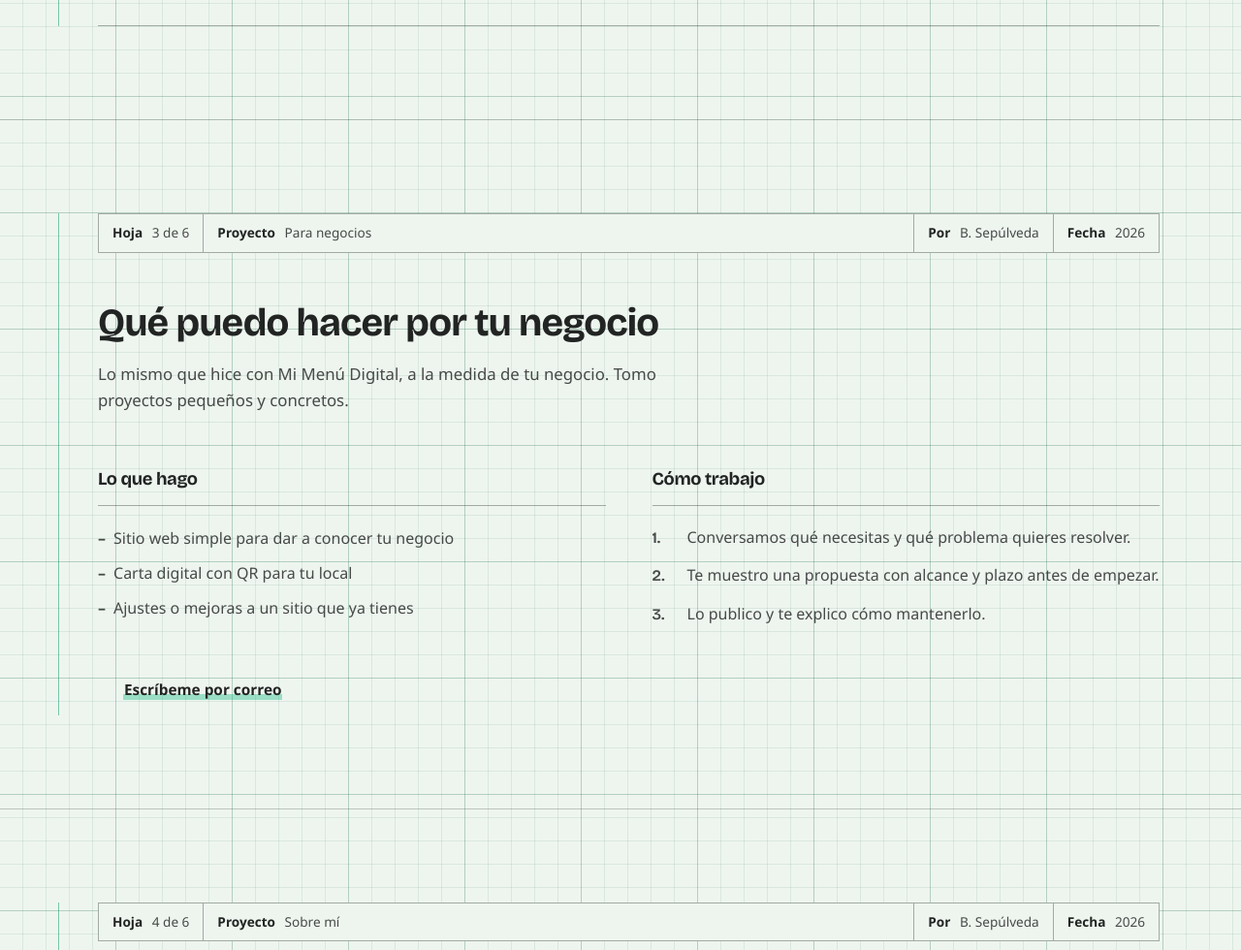
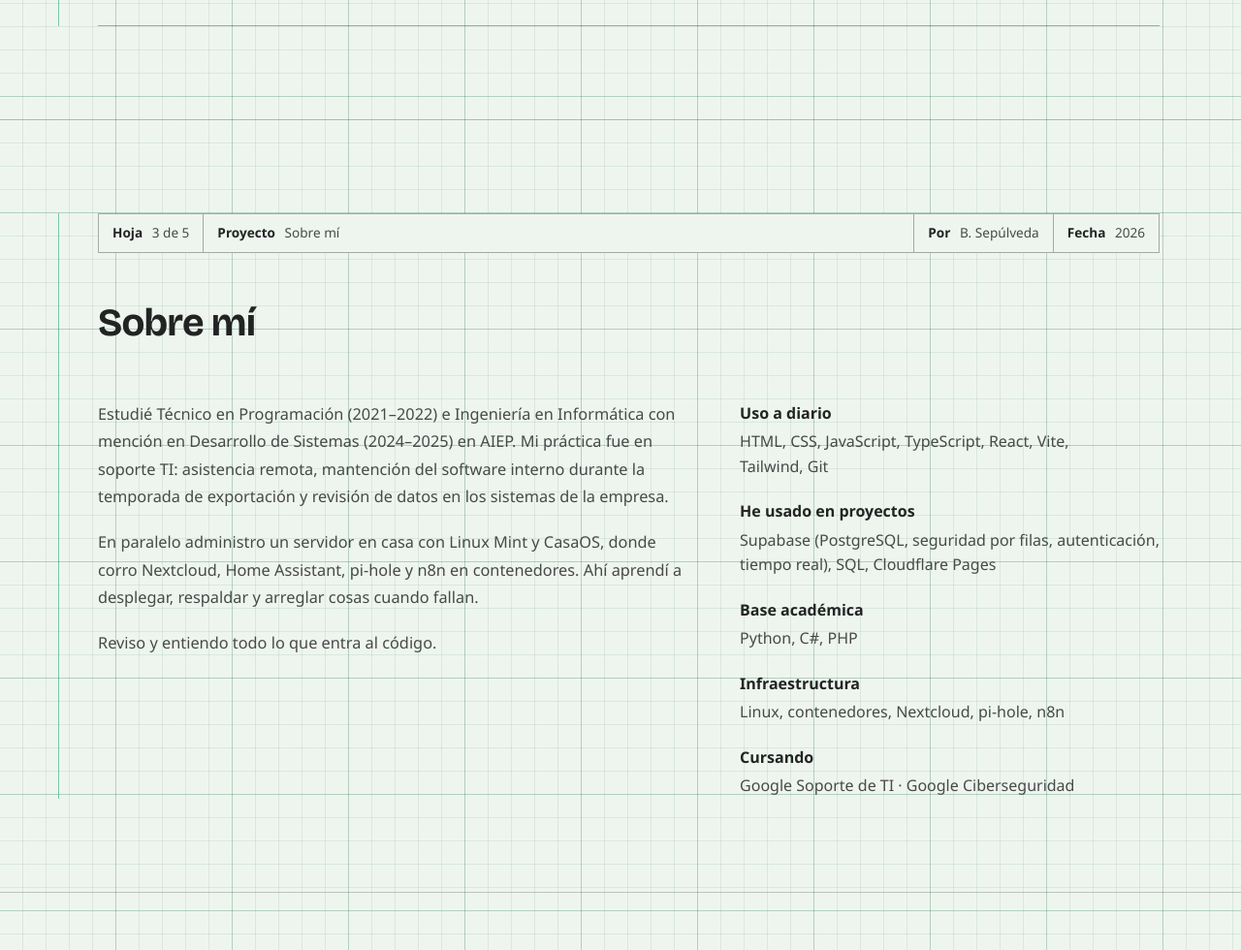
Before and after one commit to BorisSepulvedaG/Portafolio, a plain HTML site: page index.html in a window 1280 px wide. Shown: the part 1820-2800 px from the top of the page at 97% size. Drawn offline with nearby package versions, Linux system fonts and the light colour scheme; a web font is replaced by a local one.

Commit message:
chore(contenido): retirar la seccion para negocios hasta definir la oferta
- se quitan la seccion, sus enlaces de menu y pie, y se renumeran las hojas (1 a 5)

```diff
--- a/index.html
+++ b/index.html
@@ -70,7 +70,6 @@
                 <div class="nav-right">
                     <ul id="nav-menu" class="nav-menu">
                         <li><a href="#proyectos" class="nav-link">Proyecto</a></li>
-                        <li><a href="#servicios" class="nav-link">Para negocios</a></li>
                         <li><a href="#sobre-mi" class="nav-link">Sobre mí</a></li>
                         <li><a href="#contacto" class="nav-link">Contacto</a></li>
                     </ul>
@@ -111,7 +110,7 @@
         <section id="inicio" class="hero-section" aria-labelledby="hero-heading">
             <div class="container hero-container">
                 <div class="sheet-head">
-                    <span class="sheet-cell" aria-hidden="true"><span class="sheet-key">Hoja</span> 1 de 6</span>
+                    <span class="sheet-cell" aria-hidden="true"><span class="sheet-key">Hoja</span> 1 de 5</span>
                     <span class="sheet-cell sheet-cell-wide"><span class="sheet-key">Estado</span> Busco mi primer puesto frontend · abierto a freelance</span>
                     <span class="sheet-cell"><span class="sheet-key">Rol</span> Frontend junior</span>
                     <span class="sheet-cell"><span class="sheet-key">Lugar</span> Los Lagos, Chile</span>
@@ -160,7 +159,7 @@
         <!-- SECCIÓN PROYECTO: MI MENÚ DIGITAL -->
         <section id="proyectos" class="section-container" aria-labelledby="proyectos-heading">
             <div class="container">
-                <div class="sheet-head"><span class="sheet-cell"><span class="sheet-key">Hoja</span> 2 de 6</span><span class="sheet-cell sheet-cell-wide"><span class="sheet-key">Proyecto</span> Mi Menú Digital</span><span class="sheet-cell"><span class="sheet-key">Estado</span> En fase de auditoría · v1.7.0</span><span class="sheet-cell"><span class="sheet-key">Por</span> B. Sepúlveda</span></div>
+                <div class="sheet-head"><span class="sheet-cell"><span class="sheet-key">Hoja</span> 2 de 5</span><span class="sheet-cell sheet-cell-wide"><span class="sheet-key">Proyecto</span> Mi Menú Digital</span><span class="sheet-cell"><span class="sheet-key">Estado</span> En fase de auditoría · v1.7.0</span><span class="sheet-cell"><span class="sheet-key">Por</span> B. Sepúlveda</span></div>
 
                 <div class="section-header">
                     <h2 id="proyectos-heading" class="section-title">Mi Menú Digital</h2>
@@ -227,47 +226,10 @@
             </div>
         </section>
 
-        <!-- SECCIÓN PARA NEGOCIOS -->
-        <section id="servicios" class="section-container" aria-labelledby="servicios-heading">
-            <div class="container">
-                <div class="sheet-head" aria-hidden="true"><span class="sheet-cell"><span class="sheet-key">Hoja</span> 3 de 6</span><span class="sheet-cell sheet-cell-wide"><span class="sheet-key">Proyecto</span> Para negocios</span><span class="sheet-cell"><span class="sheet-key">Por</span> B. Sepúlveda</span><span class="sheet-cell"><span class="sheet-key">Fecha</span> 2026</span></div>
-
-                <div class="section-header">
-                    <h2 id="servicios-heading" class="section-title">Qué puedo hacer por tu negocio</h2>
-                    <p class="section-subtitle">
-                        Lo mismo que hice con Mi Menú Digital, a la medida de tu negocio. Tomo proyectos pequeños y concretos.
-                    </p>
-                </div>
-
-                <div class="offer-layout">
-                    <div>
-                        <h3 class="offer-heading">Lo que hago</h3>
-                        <!-- [confirmar] que esta es la oferta -->
-                        <ul class="feature-bullets offer-list">
-                            <li>Sitio web simple para dar a conocer tu negocio</li>
-                            <li>Carta digital con QR para tu local</li>
-                            <li>Ajustes o mejoras a un sitio que ya tienes</li>
-                        </ul>
-                    </div>
-
-                    <div>
-                        <h3 class="offer-heading">Cómo trabajo</h3>
-                        <ol class="steps-list">
-                            <li>Conversamos qué necesitas y qué problema quieres resolver.</li>
-                            <li>Te muestro una propuesta con alcance y plazo antes de empezar.</li>
-                            <li>Lo publico y te explico cómo mantenerlo.</li>
-                        </ol>
-                    </div>
-                </div>
-
-                <a href="#contacto" class="btn btn-primary offer-cta"><span>Escríbeme por correo</span></a>
-            </div>
-        </section>
-
         <!-- SECCIÓN SOBRE MÍ -->
         <section id="sobre-mi" class="section-container" aria-labelledby="sobre-mi-heading">
             <div class="container">
-                <div class="sheet-head" aria-hidden="true"><span class="sheet-cell"><span class="sheet-key">Hoja</span> 4 de 6</span><span class="sheet-cell sheet-cell-wide"><span class="sheet-key">Proyecto</span> Sobre mí</span><span class="sheet-cell"><span class="sheet-key">Por</span> B. Sepúlveda</span><span class="sheet-cell"><span class="sheet-key">Fecha</span> 2026</span></div>
+                <div class="sheet-head" aria-hidden="true"><span class="sheet-cell"><span class="sheet-key">Hoja</span> 3 de 5</span><span class="sheet-cell sheet-cell-wide"><span class="sheet-key">Proyecto</span> Sobre mí</span><span class="sheet-cell"><span class="sheet-key">Por</span> B. Sepúlveda</span><span class="sheet-cell"><span class="sheet-key">Fecha</span> 2026</span></div>
 
                 <div class="section-header">
                     <h2 id="sobre-mi-heading" class="section-title">Sobre mí</h2>
@@ -317,7 +279,7 @@
         <!-- SECCIÓN COLABORADORES (autorizado por Rodrigo / SirMofin) -->
         <section id="colaboradores" class="section-container" aria-labelledby="colaboradores-heading">
             <div class="container">
-                <div class="sheet-head" aria-hidden="true"><span class="sheet-cell"><span class="sheet-key">Hoja</span> 5 de 6</span><span class="sheet-cell sheet-cell-wide"><span class="sheet-key">Proyecto</span> Colaboradores</span><span class="sheet-cell"><span class="sheet-key">Por</span> B. Sepúlveda</span><span class="sheet-cell"><span class="sheet-key">Fecha</span> 2026</span></div>
+                <div class="sheet-head" aria-hidden="true"><span class="sheet-cell"><span class="sheet-key">Hoja</span> 4 de 5</span><span class="sheet-cell sheet-cell-wide"><span class="sheet-key">Proyecto</span> Colaboradores</span><span class="sheet-cell"><span class="sheet-key">Por</span> B. Sepúlveda</span><span class="sheet-cell"><span class="sheet-key">Fecha</span> 2026</span></div>
 
                 <div class="section-header">
                     <h2 id="colaboradores-heading" class="section-title">Colaboradores</h2>
@@ -344,7 +306,7 @@
         <!-- SECCIÓN CONTACTO -->
         <section id="contacto" class="section-container" aria-labelledby="contacto-heading">
             <div class="container contact-container">
-                <div class="sheet-head" aria-hidden="true"><span class="sheet-cell"><span class="sheet-key">Hoja</span> 6 de 6</span><span class="sheet-cell sheet-cell-wide"><span class="sheet-key">Proyecto</span> Contacto</span><span class="sheet-cell"><span class="sheet-key">Por</span> B. Sepúlveda</span><span class="sheet-cell"><span class="sheet-key">Fecha</span> 2026</span></div>
+                <div class="sheet-head" aria-hidden="true"><span class="sheet-cell"><span class="sheet-key">Hoja</span> 5 de 5</span><span class="sheet-cell sheet-cell-wide"><span class="sheet-key">Proyecto</span> Contacto</span><span class="sheet-cell"><span class="sheet-key">Por</span> B. Sepúlveda</span><span class="sheet-cell"><span class="sheet-key">Fecha</span> 2026</span></div>
 
                 <div class="section-header text-center">
                     <h2 id="contacto-heading" class="section-title">Contacto</h2>
@@ -427,7 +389,6 @@
                     <span class="footer-col-title">Navegación</span>
                     <ul class="footer-links">
                         <li><a href="#proyectos">Proyecto</a></li>
-                        <li><a href="#servicios">Para negocios</a></li>
                         <li><a href="#sobre-mi">Sobre mí</a></li>
                         <li><a href="#contacto">Contacto</a></li>
                     </ul>
```
